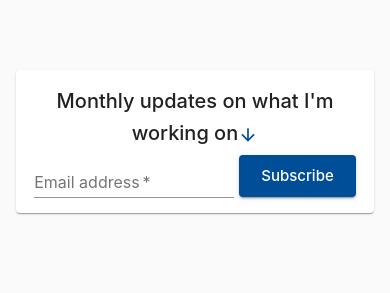
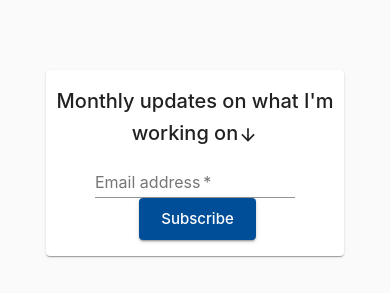
Before and after one commit to bencooper01/bencooper-io, a Next.js app: page / in a window 390 px wide. Shown: the part 745-1038 px from the top of the page. Before the commit the page ends 998 px from the top, so only its background shows below. Built offline with nearby package versions, Linux system fonts and the light colour scheme.

Commit message:
fix: mobile padding

```diff
--- a/src/components/NewsletterForm.tsx
+++ b/src/components/NewsletterForm.tsx
@@ -14,11 +14,11 @@ export const NewsletterForm = (props) => {
 
 	return (
 		<Grid container justify="center" spacing={0}>
-			<Grid item xs={12} sm={7}>
+			<Grid item xs={10} sm={7}>
 				<Card style={{ textAlign: "center", paddingRight: 2.5, paddingLeft: 2.5, paddingTop: 15, paddingBottom: 15 }}>
 					<Typography variant="h6" style={{ textAlign: "center" }}>
 						Monthly updates on what I'm working on
-						<ArrowDownward style={{ verticalAlign: "middle" }} fontSize="small" color="secondary" />
+						<ArrowDownward style={{ verticalAlign: "middle" }} fontSize="small" />
 					</Typography>
 					<form action="https://gmail.us1.list-manage.com/subscribe/post?u=7eb246d13da7a0da8b627c327&id=ff0b812431" method="POST" noValidate>
 						<Box style={{ textAlign: "center", paddingTop: 1 }}>
```
